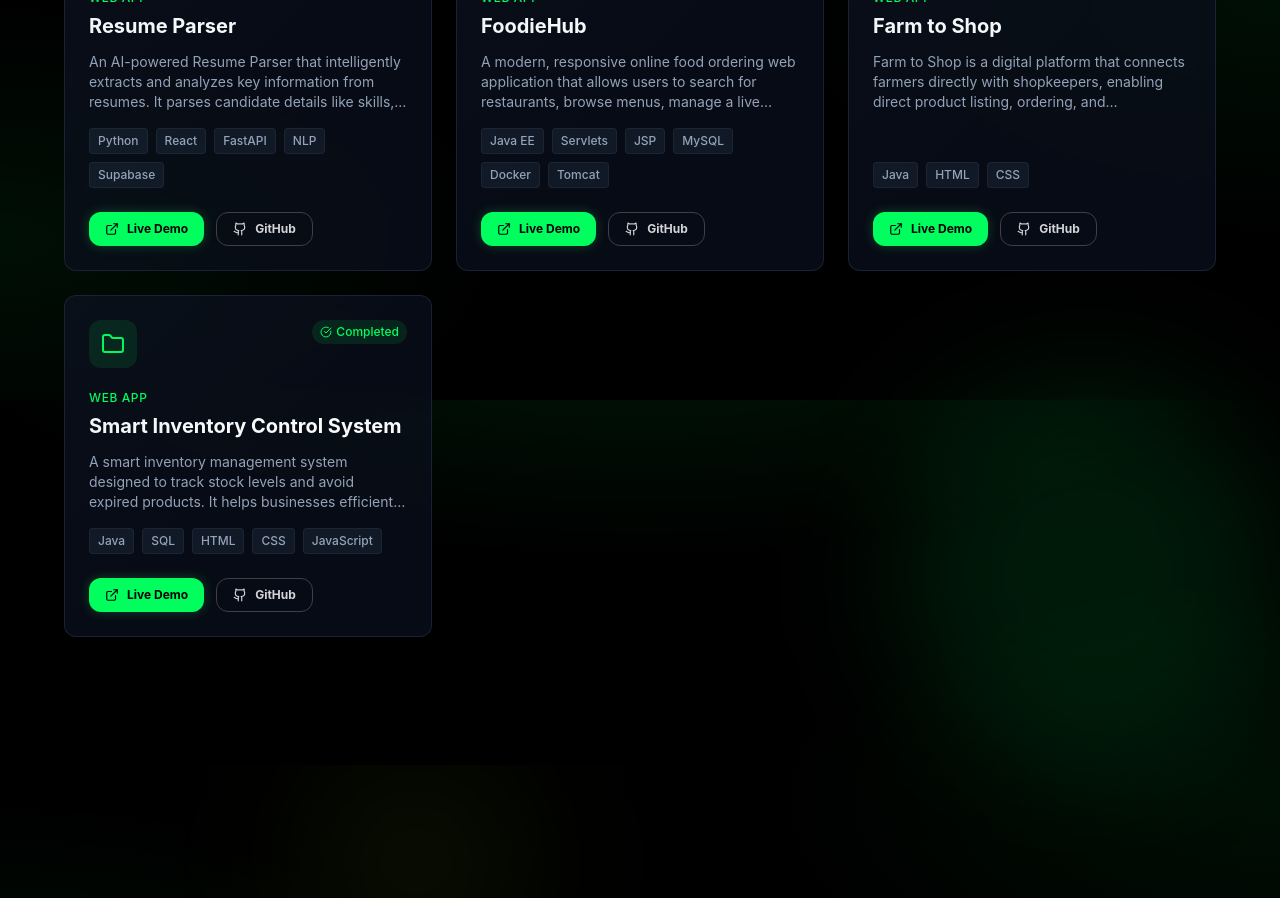
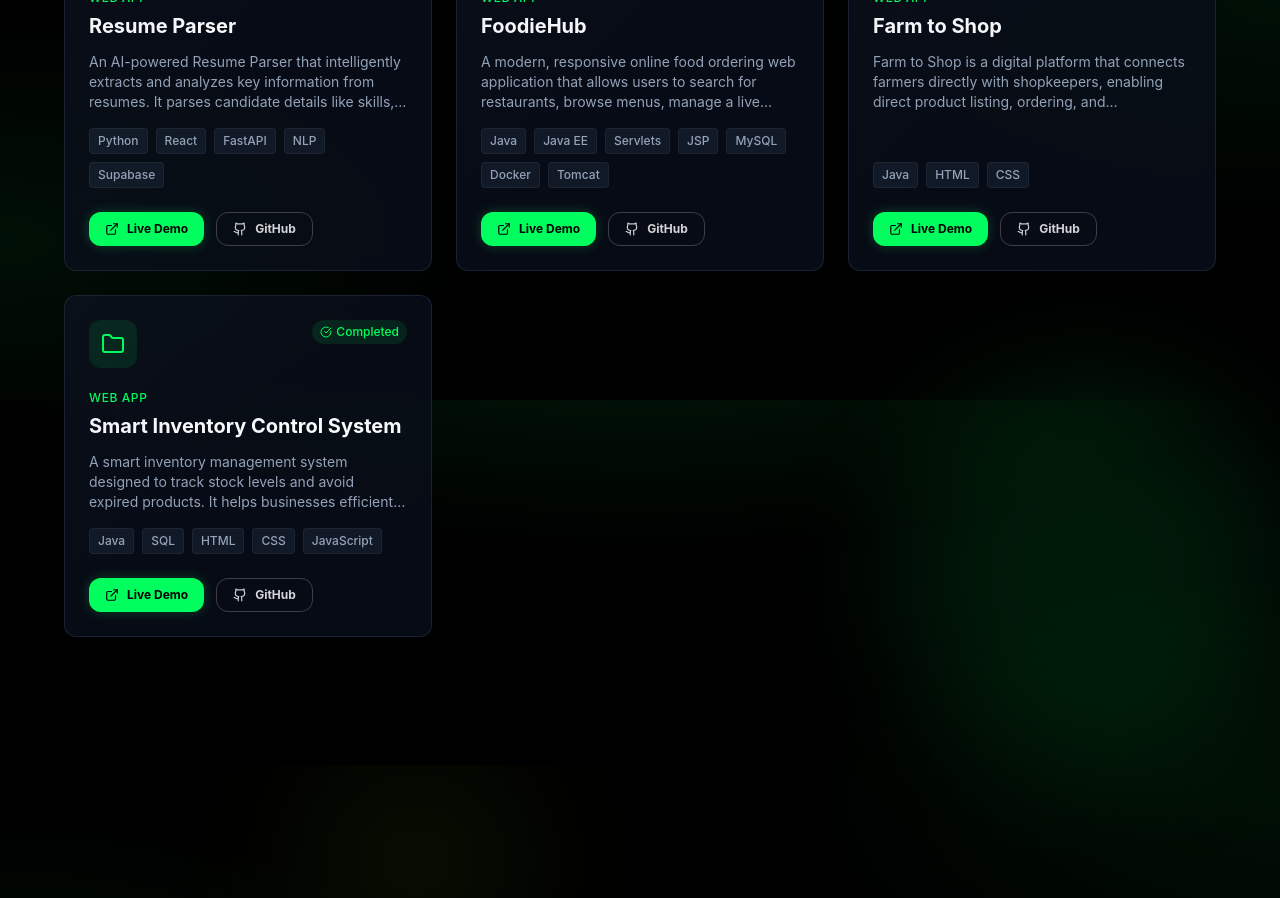
Before and after one commit to praveenit2026/Portfolio, a React (Vite) app in the folder praveen2026-main/: page / in a window 1280 px wide. Shown: the part 2800-3698 px from the top of the page. Built offline with nearby package versions, Linux system fonts and the light colour scheme; the HTML template or start-up script is replaced by a standard one.

Commit message:
Add Java tag to FoodieHub tech stack

```diff
--- a/praveen2026-main/src/components/ProjectsSection.tsx
+++ b/praveen2026-main/src/components/ProjectsSection.tsx
@@ -18,7 +18,7 @@ const projects = [
     status: 'Completed',
     category: 'Web App',
     description: 'A modern, responsive online food ordering web application that allows users to search for restaurants, browse menus, manage a live shopping cart, and place orders. Fully containerized and optimized for performance.',
-    techStack: ['Java EE', 'Servlets', 'JSP', 'MySQL', 'Docker', 'Tomcat'],
+    techStack: ['Java', 'Java EE', 'Servlets', 'JSP', 'MySQL', 'Docker', 'Tomcat'],
     liveDemo: 'https://food-app-fi6d.onrender.com',
     github: 'https://github.com/praveenit2026/food-app',
   },
```
